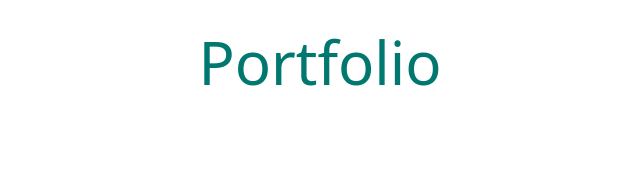
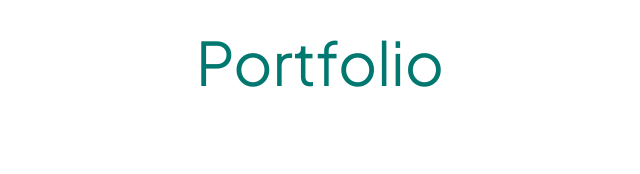
Before and after one commit to undercover-engineer/portfolio, a React (Vite) app: page / in a window 1280 px wide. Shown: the top 174 px of the page, without its empty margins (320-960 px from the left). Built offline with nearby package versions, Linux system fonts and the light colour scheme.

Commit message:
style: add tailwind custom styles

```diff
--- a/index.html
+++ b/index.html
@@ -4,6 +4,7 @@
     <meta charset="UTF-8" />
     <!-- <link rel="icon" type="image/svg+xml" href="/vite.svg" /> -->
     <meta name="viewport" content="width=device-width, initial-scale=1.0" />
+    <link rel="stylesheet" href="/src/index.css" />
     <title>Melinda Mazongo</title>
   </head>
   <body>
--- a/src/index.css
+++ b/src/index.css
@@ -1 +1,23 @@
-@import "tailwindcss"
+@layer theme, base, components, utilities;
+
+@import url('https://fonts.googleapis.com/css2?family=Plus+Jakarta+Sans:ital,wght@0,200..800;1,200..800&display=swap');
+
+@import "tailwindcss/theme.css" layer(theme);
+@import "tailwindcss/preflight.css" layer(base);
+@import "tailwindcss/utilities.css" layer(utilities);
+
+
+@theme{
+    --font-display: 'Plus Jakarta Sans', sans-serif;
+    --color-orange1: #EE880D;
+    --color-orange2: #FFFAE7;
+    --color-purple1: #9618E2;
+    --color-purple2: #FFE3FF;
+    --color-blue-light: #E7EBFF
+}
+
+body{
+    font-family: var(--font-display);
+    color: #000000;
+    background-color: #ffffff;
+}
```
